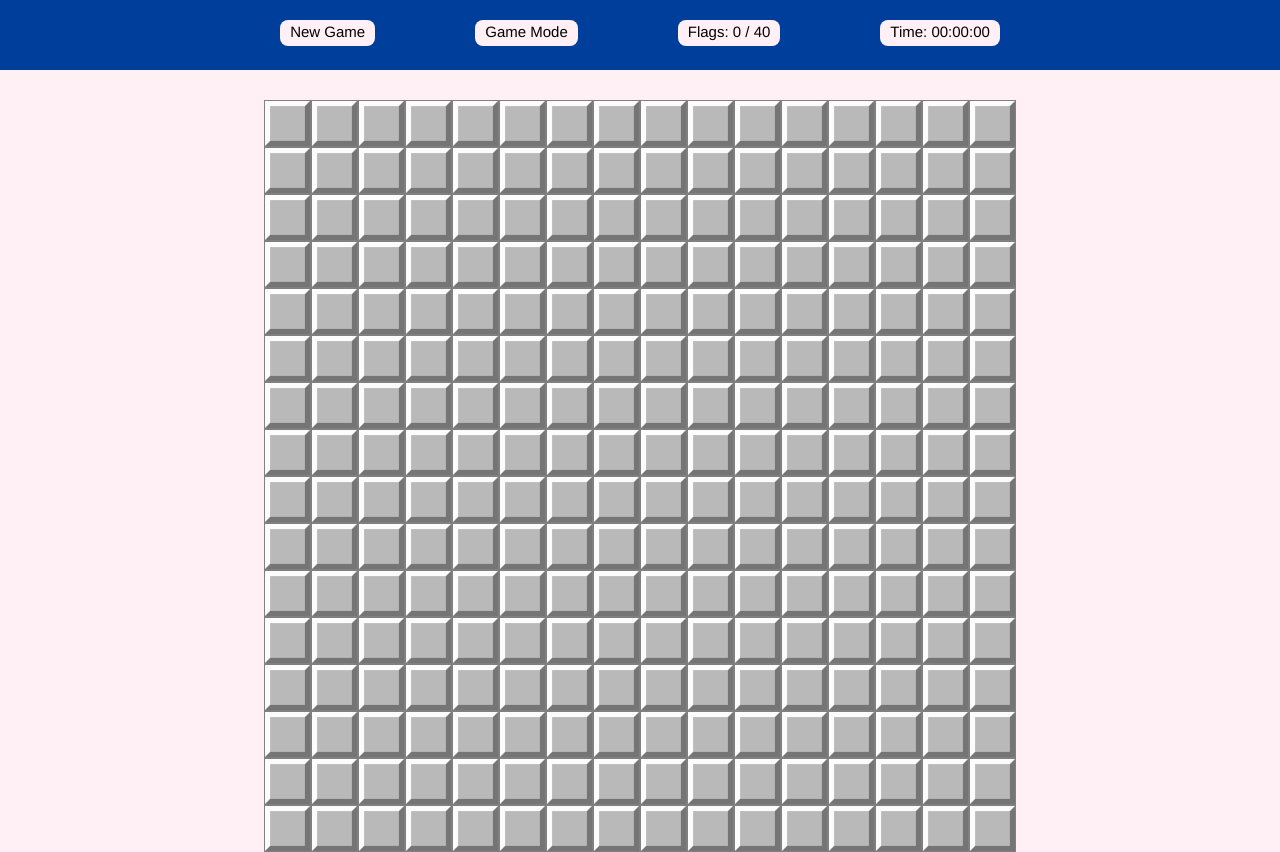
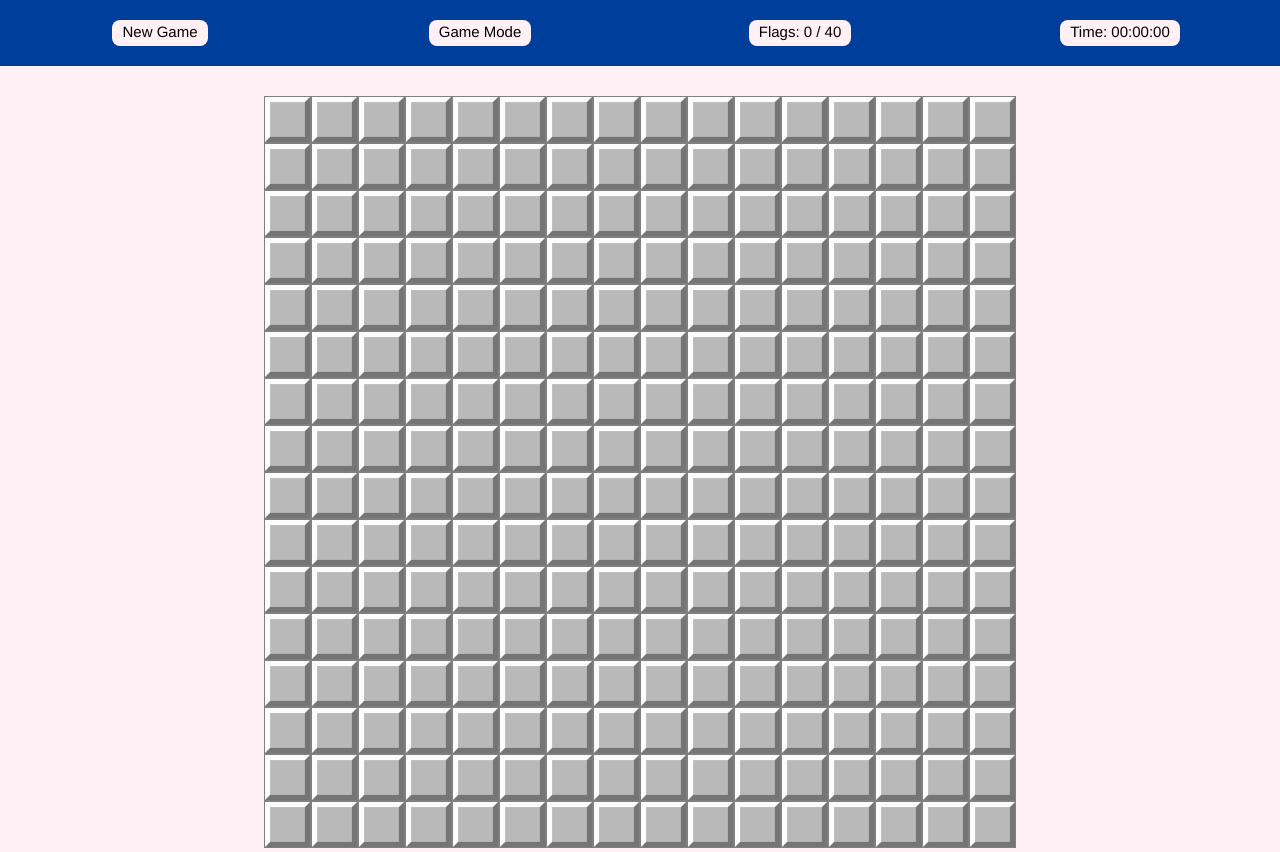
Before and after one commit to Matija8/Faks-Js-Minesweeper, a plain HTML site: page index.html in a window 1280 px wide. Drawn offline with Linux system fonts and the light colour scheme.

Commit message:
Centered the menu items by using flex display.

```diff
--- a/index.html
+++ b/index.html
@@ -17,7 +17,10 @@
 
         <header>
             <div id='top-menu'>
+                <div class='top-menu-item'>
                     <div id='new-game'>New Game</div>
+                </div>
+                <div class='top-menu-item'>
                     <div id='showDropdown'>Game Mode
                         <div id='dropdown'>
                             <div><input type='radio' name='mode' class='drop-radio' value='beginner'> Beginner </div><br>
@@ -25,8 +28,13 @@
                             <div><input type='radio' name='mode' class='drop-radio' value='expert'> Expert </div>
                         </div>
                     </div>
+                </div>
+                <div class='top-menu-item'>
                     <div id='mine-number-display'></div>
+                </div>
+                <div class='top-menu-item'>
                     <div id='timer'></div>
+                </div>
             </div>
         </header>
 
--- a/javascripts/Game.js
+++ b/javascripts/Game.js
@@ -26,7 +26,7 @@ class Game {
         this.cellMatrix         = [];
 
         [this.mineNumberDisplay, this.timerDisplay].forEach(domElement => {
-            domElement.style.display = "block";
+            domElement.style.display = this.style.menuItemDisplay;
             domElement.style.padding = '3px 10px';});
         this.timerDisplay.innerHTML = 'Time: ' + this.timeToString(0);
         this.refreshFlagNumberDisplay();
--- a/javascripts/Style.js
+++ b/javascripts/Style.js
@@ -11,5 +11,6 @@ class Style {
         this.image_Mine            = 'url("./images/mine.png")';
         this.image_FlaggedWrong    = 'url("./images/mine_wrong.png")';
         this.image_ClickedMine     = 'url("./images/mine_clicked.png")';
+        this.menuItemDisplay       = 'inline-block';
     }
 }
--- a/stylesheets/style.css
+++ b/stylesheets/style.css
@@ -22,10 +22,15 @@ main {
 
 
 #top-menu {
-    display: inline-block;
+    display: flex;
     margin: auto;
     clear: both;
     overflow: auto;
+}
+
+.top-menu-item {
+    text-align: center;
+    width: 100%;
 }
 
 
@@ -64,10 +69,10 @@ main {
 
 
 #new-game, #mine-number-display, #timer, #showDropdown {
+    display: inline-block;
     background-color: lavenderblush;
     height: 20px;
     border-radius: 8px;
-    float: left;
     font-family: "Helvetica Neue", Helvetica, Arial, sans-serif;
     font-size: 15px;
     margin: 20px 50px 20px 50px;
```
Lines whose indentation alone changed are shown as unchanged.
